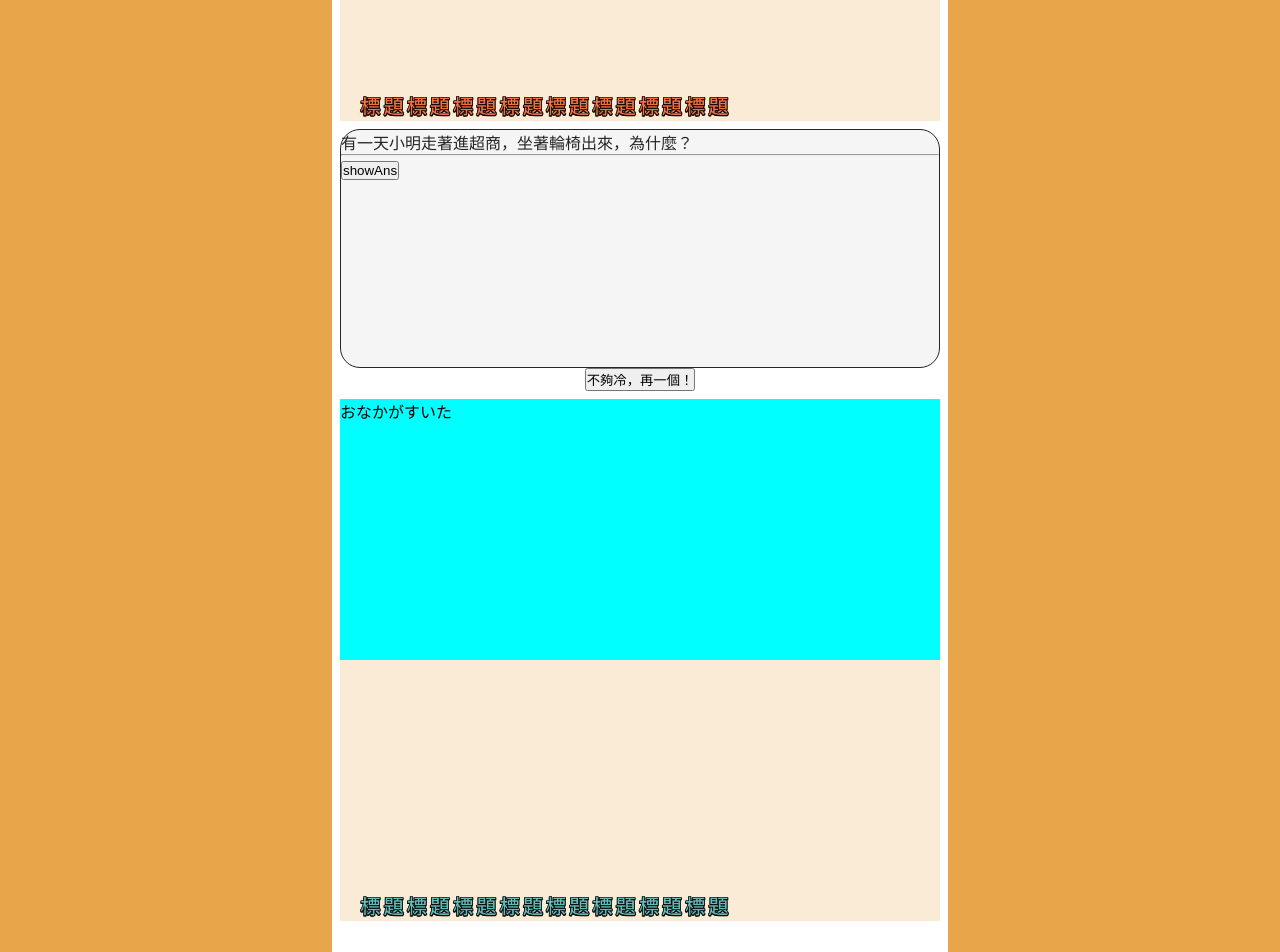
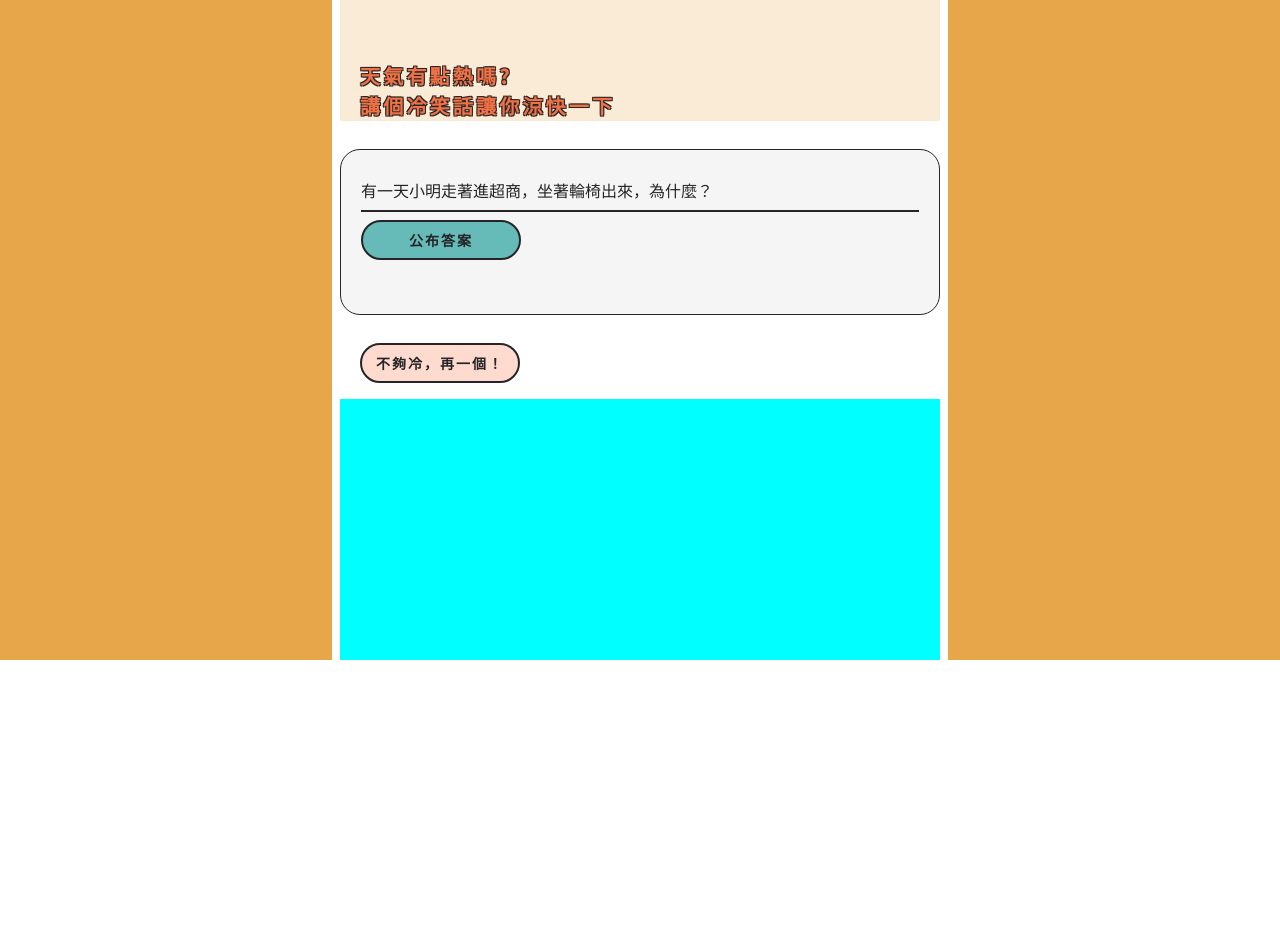
Before and after one commit to xpluso-chen/Hina-web, a Vue app: page / in a window 1280 px wide. Shown: the part 940-1892 px from the top of the page. Built offline with nearby package versions, Linux system fonts and the light colour scheme; no server answers; a web font is replaced by a local one.

Commit message:
切完冷笑話頁

```diff
--- a/src/App.vue
+++ b/src/App.vue
@@ -33,34 +33,28 @@
     <div class="right-area"></div>
     <div class="main-area-hander">
       <!-- 標題 -->
-      <p>標題標題標題標題標題標題標題標題</p>
+      <span>天氣有點熱嗎?</span>
+      <span>講個冷笑話讓你涼快一下</span>
+
     </div>
     <div class="main-area-content">
       <div class="dialog">
         <!-- 綁定 Joke.vue，讓它可以被控制 -->
         <Joke ref="jokeComponent" />
       </div>
-      <button @click="jokeAgain">不夠冷，再一個！</button>
+      <div class="againBtn">
+        <!-- <button @click="jokeAgain">不夠冷，再一個！</button> -->
+        <Button @click="jokeAgain" :bgColor="colorMap.pink" :hoverColor="colorMap.pinkHover" text="不夠冷，再一個！"
+          imgSrc="/Hina-web/hand-r.png" class="nohands" />
+      </div>
     </div>
     <div class="main-area-footer">
       <!-- 留白用 -->
-       <p>おなかがすいた</p>
     </div>
   </section>
 
   <section id="motto-page">
-    <div class="left-area"></div>
-    <div class="right-area"></div>
-    <div class="main-area-hander">
-      <!-- 標題 -->
-      <p>標題標題標題標題標題標題標題標題</p>
-    </div>
-    <div class="main-area-content">
 
-    </div>
-    <div class="main-area-footer">
-      <!-- 留白用 -->
-    </div>
   </section>
 
   <section id="eat-page">
@@ -83,7 +77,7 @@
 <script setup lang="ts">
 import { colorMap } from './constants/colorMap';
 import CountyTemperature from './components/api.vue';
-// import Motto from './components/motto.vue';
+import Motto from './components/motto.vue';
 import Joke from './components/joke.vue';
 import Button from './components/Button.vue';
 
@@ -99,10 +93,31 @@ const jokeComponent = ref(null);
 function jokeAgain() {
   jokeComponent.value?.jokeAgain();
 }
+
+
+
+
 </script>
 
 <style lang="scss" scoped>
 @use "sass:map";
+
+.dialog {
+  width: 100%;
+  height: 100%;
+  color: map.get($color, black);
+  background-color: map.get($color, white);
+  border: map.get($color, black) 1px solid;
+  border-radius: 20px;
+  margin: map.get($interval, m) 0;
+  // 對標題和按鈕的距離
+  padding: map.get($interval, m);
+  // 左右對齊標題
+}
+.againBtn{
+  padding: 0 map.get($interval, m);
+  // 左右對齊標題
+}
 
 #index-page {
   .main-area-hander {
@@ -176,24 +191,20 @@ function jokeAgain() {
 
 #joke-page {
   .main-area-hander {
-    p {
+    span {
+      /* 設置文字描邊*/
+      @extend %text-outline-stroke;
       @include title-style(map.get($color, orange));
     }
   }
 
-  .dialog {
-    width: 600px;
-    height: 100%;
-    color: map.get($color, black);
-    background-color: map.get($color, white);
-    border: map.get($color, black) 1px solid;
-    border-radius: 20px;
-  }
 }
 
 #motto-page {
   .main-area-hander {
-    p {
+    span {
+      /* 設置文字描邊*/
+      @extend %text-outline-stroke;
       @include title-style(map.get($color, ttiffany));
     }
   }
@@ -201,7 +212,9 @@ function jokeAgain() {
 
 #eat-page {
   .main-area-hander {
-    p {
+    span {
+      /* 設置文字描邊*/
+      @extend %text-outline-stroke;
       @include title-style(map.get($color, yellow));
     }
   }
--- a/src/assets/styles/_extend.scss
+++ b/src/assets/styles/_extend.scss
@@ -18,6 +18,13 @@
   @extend %flex-column-center;
 }
 
+%flex-column-left {
+  display: flex;
+    flex-direction: column;
+    align-items: flex-start;
+    justify-content: center;
+}
+
 %column-down {
   display: flex;
   flex-direction: column;
@@ -35,10 +42,11 @@
 }
 
 %text-outline-stroke {
-  -webkit-text-stroke: 0.5px black;
+  // -webkit-text-stroke: 0.5px map-get($color , black);
+  // text-stroke: 0.5px map-get($color , black);
   text-shadow:
-    -0.5px -0.5px 0 black,
-    0.5px -0.5px 0 black,
-    -0.5px 0.5px 0 black,
-    0.5px 0.5px 0 black;
-}
+  -1px -1px 0 map-get($color , black),
+     1px -1px 0 map-get($color , black),
+    -1px  1px 0 map-get($color , black),
+     1px  1px 0 map-get($color , black); /* 四個方向的黑色陰影 */
+    }
--- a/src/assets/styles/_mixins.scss
+++ b/src/assets/styles/_mixins.scss
@@ -5,5 +5,5 @@
     font-weight: map-get($font-weight , blod);
     font-size: map-get($font-size, title-m);
     letter-spacing: 0.2rem;
-    @extend %text-outline-stroke;
+
 }
--- a/src/assets/styles/_variables.scss
+++ b/src/assets/styles/_variables.scss
@@ -47,5 +47,5 @@ $font-size: (
 );
 $font-weight:(
     normal:700,
-    blod:900
+    blod:800
 )
--- a/src/assets/styles/main.scss
+++ b/src/assets/styles/main.scss
@@ -46,7 +46,7 @@ section {
 
 .main-area-content {
   width: 600px;
-  @extend %flex-column-center;
+  @extend %flex-column-left;
   position: relative;
   grid-column-start: 2;
 }
@@ -76,6 +76,8 @@ section {
   }
   .main-area-hander {
     width: 400px;
+    padding: 0 map.get($interval, l);
+  // 標題左右對齊.dialog.againBtn
   }
   .main-area-content {
     width: 400px;
--- a/src/components/joke.vue
+++ b/src/components/joke.vue
@@ -1,23 +1,28 @@
 <template>
-    <div>
-        <div >
+
+        <div class="joke-content">
             <!-- 白框 -->
             <p v-if="random.question" v-html="random.question"></p>
             <hr>
-            <button @click="showAns">showAns</button>
+            <!-- <button @click="showAns">公布答案</button> -->
+            <Button id="showAns"  @click="showAns" :bgColor="colorMap.ttiffany" :hoverColor="colorMap.ttiffanyHover" text="公布答案"
+                imgSrc="/Hina-web/hand-r.png" class="nohands"/>
             <!-- 顯示答案 -->
             <p v-if="random.ans" v-html="random.ans"></p>
         </div>
         <!-- <button @click="jokeAgain">不夠冷再一個</button> -->
-    </div>
+
 </template>
 
 <script setup lang="ts">
+// 按鈕樣式
+import Button from './Button.vue';
+import { colorMap } from '../constants/colorMap';
+
 import { ref, reactive, onMounted } from "vue";
-
-const users = ref<{ question: string,ans: string }[]>([]); // 陣列，存 API 值
-const random = reactive({ question: "",ans:"" }); // 只存隨機的 motto
-const randomIndex=ref<number | null>(null); // 用來記錄當前的索引
+const users = ref<{ question: string, ans: string }[]>([]); // 陣列，存 API 值
+const random = reactive({ question: "", ans: "" }); // 只存隨機的 motto
+const randomIndex = ref<number | null>(null); // 用來記錄當前的索引
 
 //初始化時的動作
 onMounted(async () => {
@@ -27,7 +32,7 @@ onMounted(async () => {
     jokeAgain(); // 先顯示第一個問題
 });
 
-function jokeAgain(){
+function jokeAgain() {
     randomIndex.value = Math.floor(Math.random() * users.value.length);
     random.question = users.value[randomIndex.value].question;
     random.ans = ""; // 清空答案，確保新的問題出來時，不會殘留舊的答案。
@@ -35,19 +40,20 @@ function jokeAgain(){
 // 讓 `App.vue` 可以呼叫 `jokeAgain`
 defineExpose({ jokeAgain });
 
-function showAns(){
+function showAns() {
     random.ans = users.value[randomIndex.value].ans;
 }
 </script>
 
 <style lang="scss" scoped>
 @use "sass:map";
-.dialog {
-    width: 600px;
-    height: 100%;
-    color: map.get($color, black);
-    background-color: map.get($color, white);
-    border: map.get($color, black) 1px solid;
-    border-radius: 20px;
-  }
+.joke-content{
+    p{
+        padding:map.get($interval, s) 0;
+    }
+    hr{
+        border: map.get($color, black) 1.5px solid;
+    }
+
+}
 </style>
```
Also changed, not shown: 1 other file (tests, documents, lock files or other folders).
